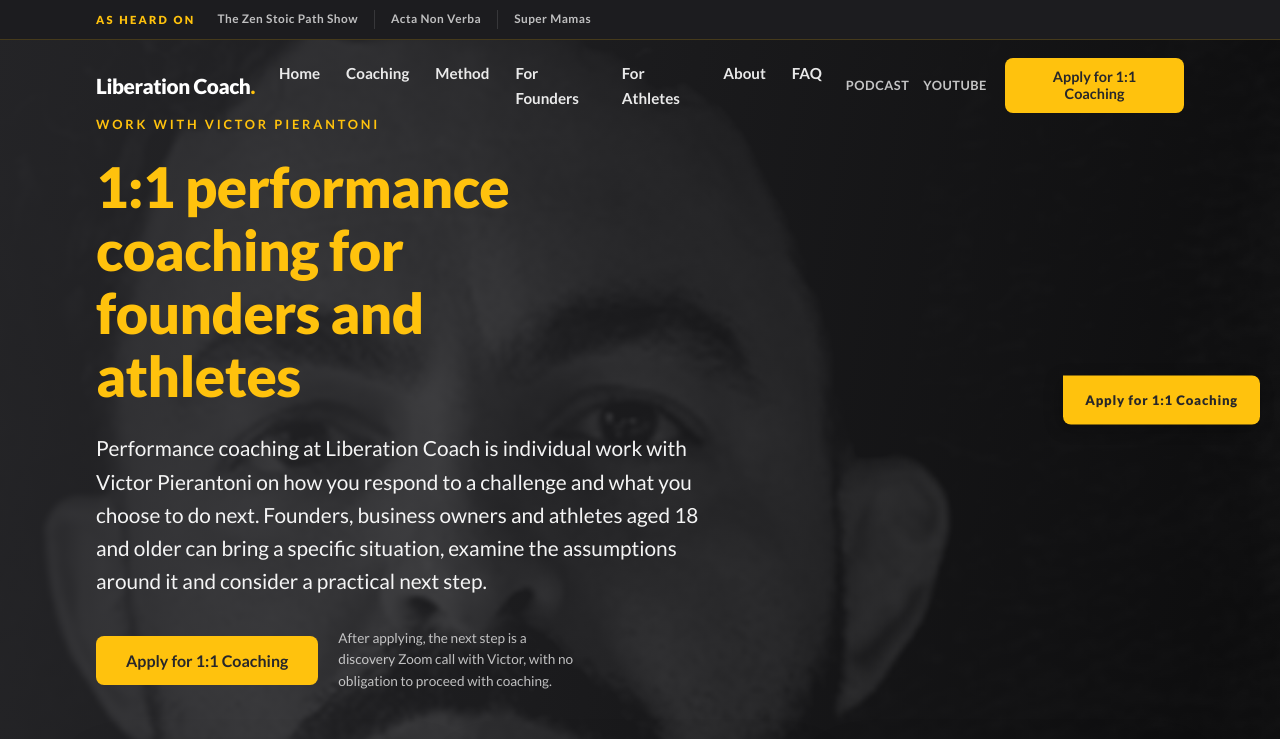
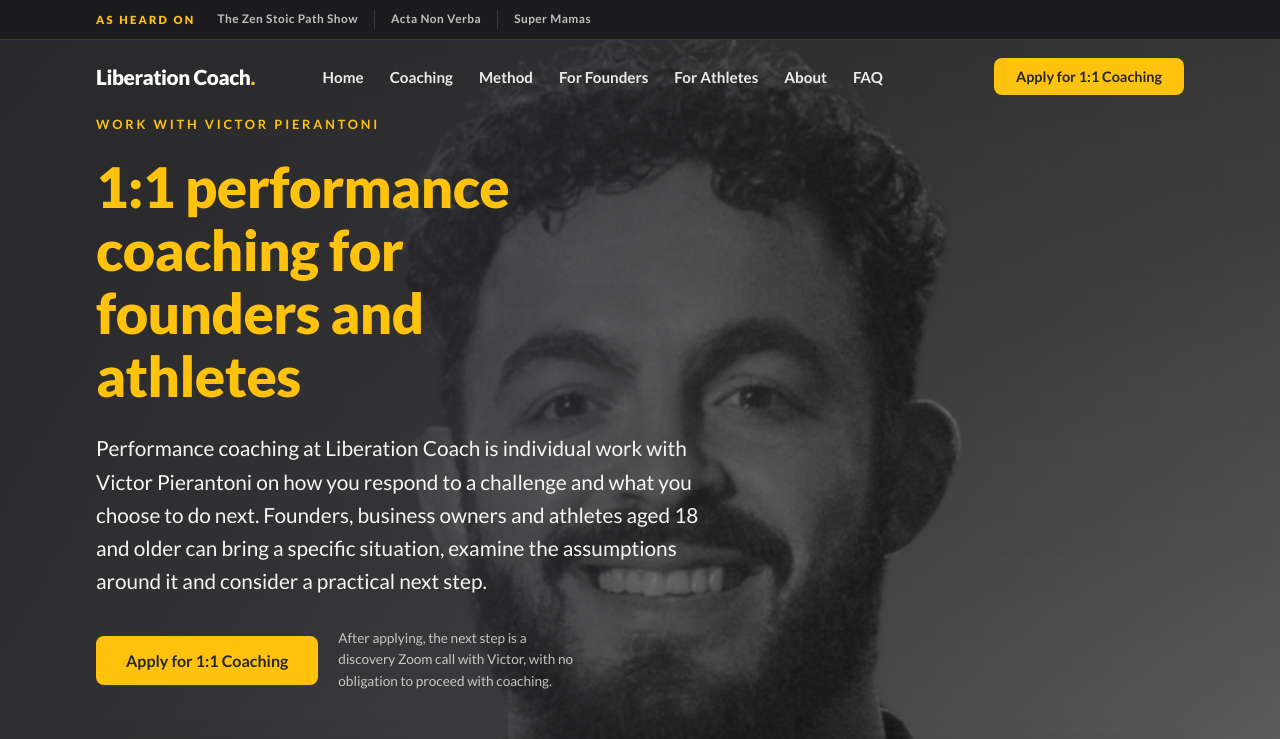
Before and after one commit to aron485/liberation-coach-homepage-v10, a plain HTML site: page design-2-institute.html in a window 1280 px wide. Shown: the top 739 px of the page. Drawn offline with Linux system fonts and the light colour scheme.

Commit message:
Institute Phase 2 visual: lighten heavy hero overlay + natural higher-res crop (victor-avatar, brightness .55->.8, shorter hero); remove floating edge-tab Apply; trim Podcast/YouTube from header (kept in footer + As Heard On)

```diff
--- a/design-2-institute.html
+++ b/design-2-institute.html
@@ -86,17 +86,17 @@ h1,h2,h3{line-height:1.12;font-weight:900;letter-spacing:-.01em;}
 
 /* ---------- HERO ---------- */
 .hero{
-  position:relative;min-height:94vh;display:flex;align-items:center;
+  position:relative;min-height:80vh;display:flex;align-items:center;
   color:var(--white);overflow:hidden;
 }
 .hero-bg{
   position:absolute;inset:0;z-index:0;
-  background:url('assets/victor-studio.jpg') center 22%/cover no-repeat;
-  filter:grayscale(1) brightness(.55) contrast(1.05);
+  background:url('assets/victor-avatar.jpg') right 22%/cover no-repeat;
+  filter:grayscale(1) brightness(.8) contrast(1.02);
 }
 .hero-scrim{
   position:absolute;inset:0;z-index:1;
-  background:linear-gradient(100deg,rgba(39,39,42,.92) 0%,rgba(39,39,42,.72) 42%,rgba(39,39,42,.3) 100%);
+  background:linear-gradient(100deg,rgba(39,39,42,.92) 0%,rgba(39,39,42,.62) 48%,rgba(39,39,42,.1) 100%);
 }
 .hero-inner{position:relative;z-index:2;width:100%;padding-top:110px;padding-bottom:140px;}
 .hero-content{max-width:680px;}
@@ -392,10 +392,6 @@ details p{padding:0 26px 24px;color:#3f3f46;font-size:1.03rem;}
       <li><a href="/faq">FAQ</a></li>
     </ul>
     <div class="nav-right">
-      <div class="nav-util">
-        <a href="https://podcasts.apple.com/us/podcast/zen-stoic-path-show/id1571381944" target="_blank" rel="noopener">Podcast</a>
-        <a href="https://www.youtube.com/@victor.liberationcoach" target="_blank" rel="noopener">YouTube</a>
-      </div>
       <a href="/apply" class="btn btn-amber">Apply for 1:1 Coaching</a>
     </div>
     <button class="hamburger" id="hamburger" aria-label="Toggle menu">
@@ -422,8 +418,6 @@ details p{padding:0 26px 24px;color:#3f3f46;font-size:1.03rem;}
 </header>
 
 <!-- FIXED APPLY BUTTON -->
-<a href="/apply" class="edge-tab">Apply for 1:1 Coaching</a>
-
 <!-- OVERLAP CARDS -->
 <div class="cards-overlap">
   <div class="wrap">
```
